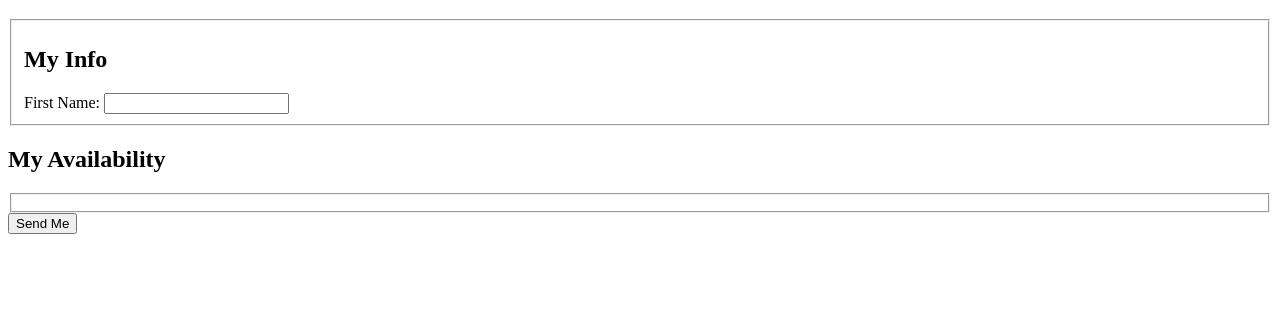
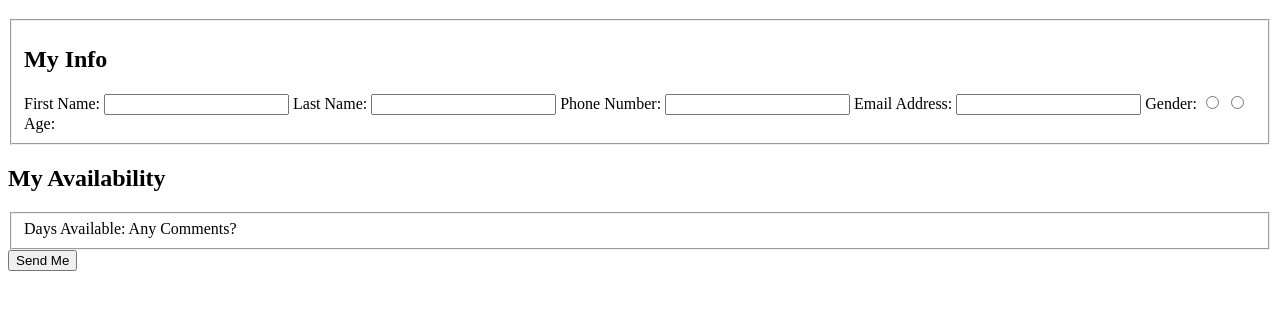
Before and after one commit to gtoledorodriguez/ITMD-361_Lab-4, a plain HTML site: page index.html in a window 1280 px wide. Shown: the part 61-370 px from the top of the page. Drawn offline with Linux system fonts and the light colour scheme.

Commit message:
Added all labels with names

```diff
--- a/index.html
+++ b/index.html
@@ -12,12 +12,32 @@
         <h2>My Info</h2>
         <label name="first_name_field">First Name: </label>
         <input type="text" name="first_name_field">
+
+        <label name ="last_name_field">Last Name: </label>
+        <input type="text" name="last_name_field">
+
+        <label name = "phone_field">Phone Number: </label>
+        <input type="tel" name="phone_field">
+
+        <label name = "email_field">Email Address: </label>
+        <input type="email" name="email_field">
+
+        <label name = "gender_field">Gender: </label>
+        <input type="radio" name="gender_field" value="Male">
+        <input type="radio" name="gender_field" value="Female">
+
+        <label name = "age_field">Age: </label>
       </fieldset>
 
       <h2>My Availability</h2>
       <fieldset>
         <!--- <legend>My Availability</legend> -->
+        <label name = "available_field[]">Days Available: </label>
+
+        <label name = "comments_field">Any Comments? </label>
       </fieldset>
+
+      <input type="hidden" name="hidden_field" value="gtoledorodriguez">
 
       <input type="submit" value="Send Me">
     </form>
```
